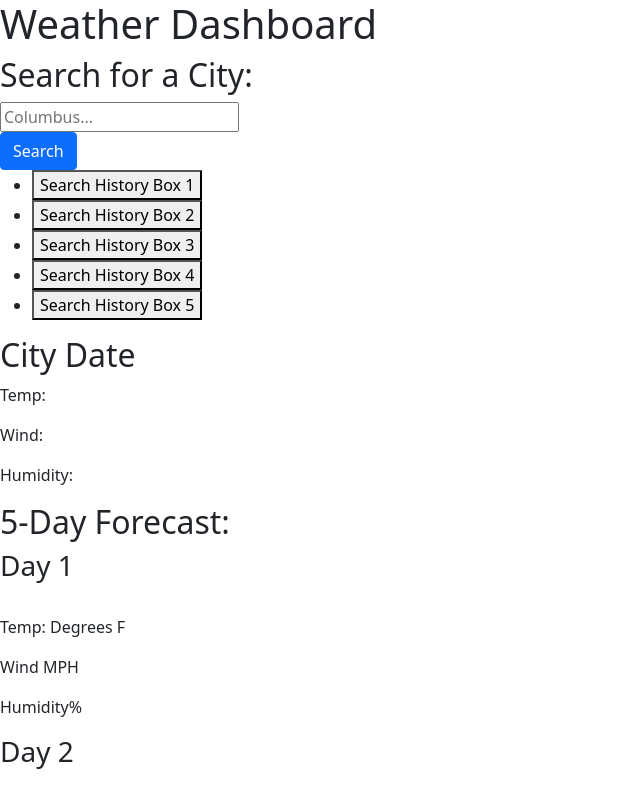
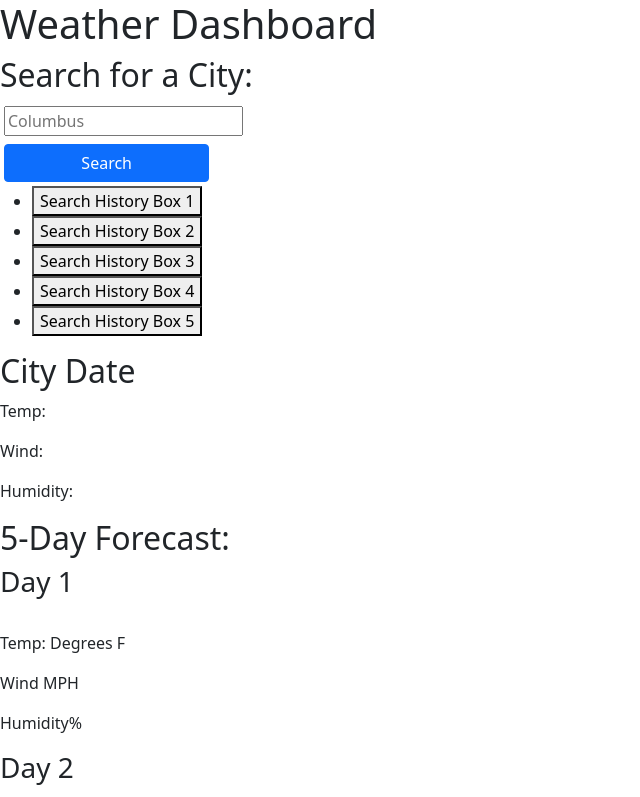
Before and after one commit to jaimemarsh/weatherDashboard-, a plain HTML site: page index.html in a window 1280 px wide. Shown: the top 797 px of the page, without its empty margins (0-640 px from the left). Drawn offline with nearby package versions, Linux system fonts and the light colour scheme.

Commit message:
bootstrap css for button

```diff
--- a/index.html
+++ b/index.html
@@ -23,10 +23,10 @@
         </div>
         <h2>Search for a City:</h2>
         <div id="searchBox">
-            <div id="searchBar">
-                <input type="text" class="null" placeholder="Columbus...">
+            <div class="d-grid gap-2 col-2 p-1" id="searchBar">
+                <input type="text" class="null" placeholder="Columbus">
             </div>
-            <div class="">
+            <div class="d-grid gap-2 col-2 p-1">
                 <button type="button" class="btn btn-primary">Search</button>
             </div>
             <div id="searchHistoryBox">
```
